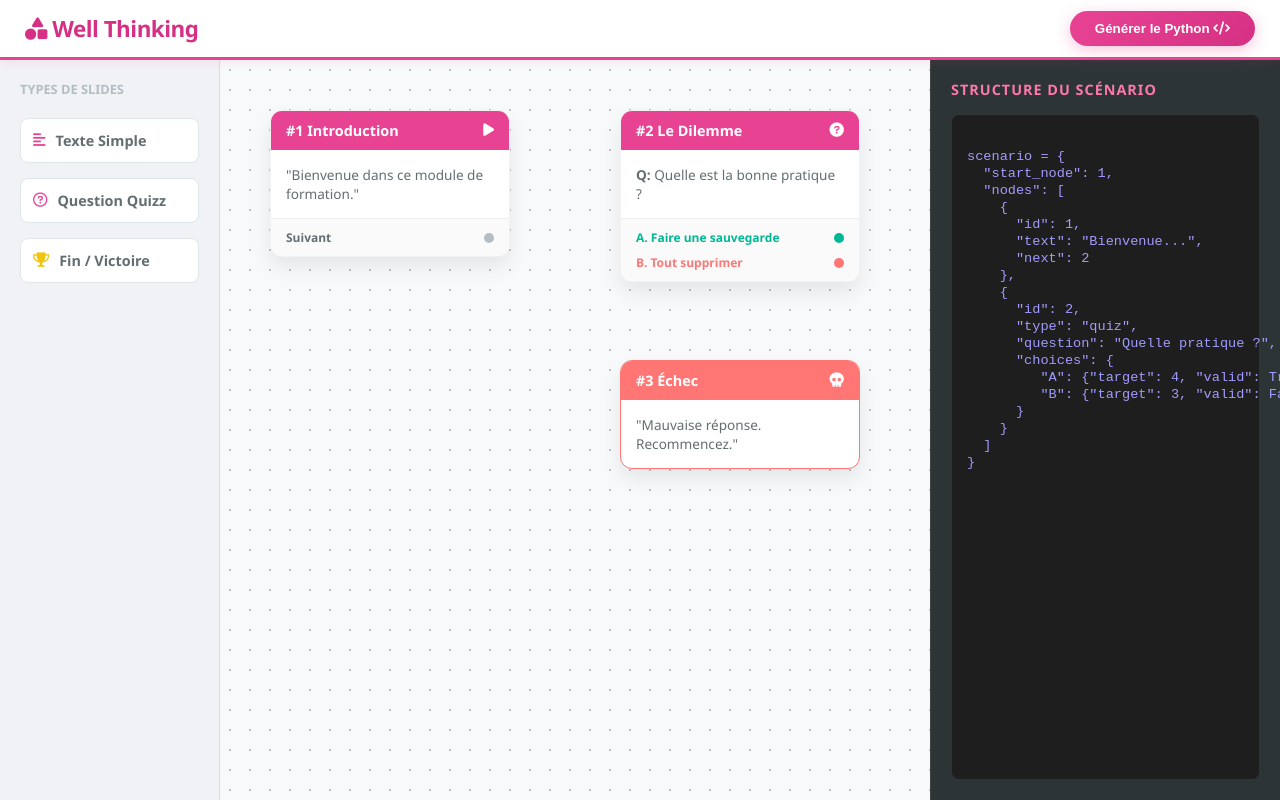
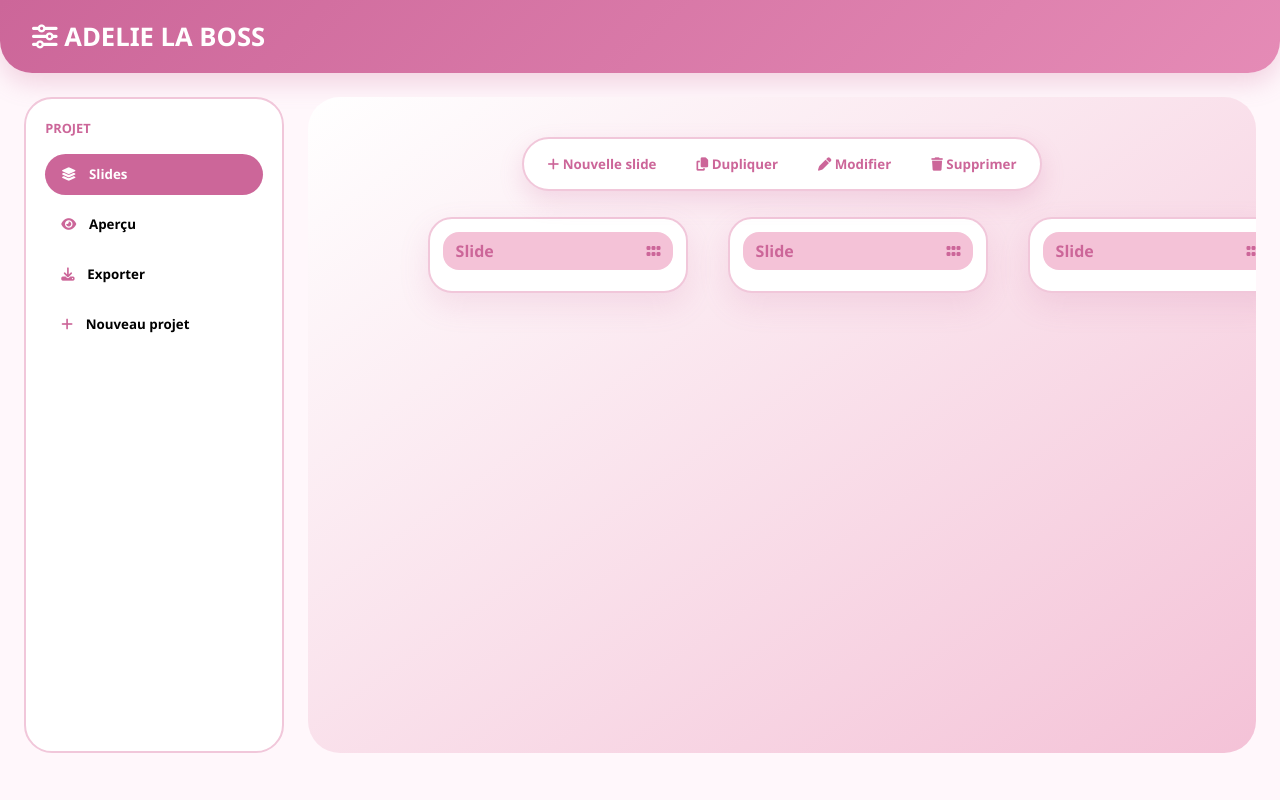
Before and after one commit to pauljn1/well-thinking, a plain HTML site: page index.html in a window 1280 px wide. Drawn offline with Linux system fonts and the light colour scheme.

Commit message:
adelie la boss

```diff
--- a/index.html
+++ b/index.html
@@ -2,107 +2,241 @@
 <html lang="fr">
 <head>
     <meta charset="UTF-8">
-    <title>Well Thinking - Slide Builder</title>
+    <title>ADELIE LA BOSS – PowerPoint Builder</title>
     <link rel="stylesheet" href="style.css">
-    <link rel="stylesheet" href="https://cdnjs.cloudflare.com/ajax/libs/font-awesome/6.0.0/css/all.min.css">
+    <link rel="stylesheet"
+          href="https://cdnjs.cloudflare.com/ajax/libs/font-awesome/6.5.0/css/all.min.css">
 </head>
 <body>
+
 <header>
-        <div class="brand">
-            <h1><i class="fa-solid fa-shapes"></i> Well Thinking</h1>
-        </div>
-        <button id="btn-generate">Générer le Python <i class="fa-solid fa-code"></i></button>
+    <h1><i class="fa-solid fa-sliders"></i> ADELIE LA BOSS</h1>
 </header>
 
 <main>
-        <section id="toolbar">
-            <div class="tool-category">Types de Slides</div>
-            <div class="draggable-item" draggable="true">
-                <i class="fa-solid fa-align-left" style="color:var(--primary-color)"></i> Texte Simple
-            </div>
-            <div class="draggable-item" draggable="true">
-                <i class="fa-regular fa-circle-question" style="color:var(--primary-color)"></i> Question Quizz
-            </div>
-            <div class="draggable-item" draggable="true">
-                <i class="fa-solid fa-trophy" style="color:#f1c40f"></i> Fin / Victoire
-            </div>
-        </section>
 
+    <!-- BARRE LATERALE -->
+    <aside id="toolbar">
+        <div class="tool-title">Projet</div>
+
+        <button class="tool-btn active">
+            <i class="fa-solid fa-layer-group"></i>
+            Slides
+        </button>
+
+        <button class="tool-btn">
+            <i class="fa-solid fa-eye"></i>
+            Aperçu
+        </button>
+
+        <button class="tool-btn">
+            <i class="fa-solid fa-download"></i>
+            Exporter
+        </button>
+
+        <button class="tool-btn" id="btn-new-project">
+            <i class="fa-solid fa-plus"></i>
+            Nouveau projet
+        </button>
+
+    </aside>
+
+    <!-- ZONE CENTRALE -->
     <section id="canvas-container">
 
-            <div class="node" style="top: 50px; left: 50px;">
-                <div class="node-header">
-                    <span>#1 Introduction</span>
-                    <i class="fa-solid fa-play"></i>
+        <!-- ACTIONS -->
+        <div id="canvas-actions">
+            <button id="btn-add"><i class="fa-solid fa-plus"></i> Nouvelle slide</button>
+            <button id="btn-duplicate"><i class="fa-solid fa-copy"></i> Dupliquer</button>
+            <button id="btn-edit"><i class="fa-solid fa-pen"></i> Modifier</button>
+            <button id="btn-delete"><i class="fa-solid fa-trash"></i> Supprimer</button>
         </div>
-                <div class="node-body">
-                    "Bienvenue dans ce module de formation."
-                </div>
-                <div class="node-ports">
-                    <div class="port">
-                        <span>Suivant</span>
-                        <div class="socket"></div> </div>
+
+        <!-- SLIDES -->
+        <div class="slide" style="top:120px; left:120px;">
+            <div class="slide-header">
+                <span>Slide </span>
+                <i class="fa-solid fa-grip"></i>
             </div>
         </div>
 
-            <div class="node" style="top: 50px; left: 400px;">
-                <div class="node-header">
-                    <span>#2 Le Dilemme</span>
-                    <i class="fa-solid fa-question-circle"></i>
-                </div>
-                <div class="node-body">
-                    <strong>Q:</strong> Quelle est la bonne pratique ?
-                </div>
-                <div class="node-ports">
-                    <div class="port">
-                        <span style="color:var(--success-color)">A. Faire une sauvegarde</span>
-                        <div class="socket success" title="Connecter vers la suite"></div>
-                    </div>
-                    <div class="port">
-                        <span style="color:var(--danger-color)">B. Tout supprimer</span>
-                        <div class="socket failure" title="Connecter vers l'échec"></div>
-                    </div>
-                </div>
+        <div class="slide" style="top:120px; left:420px;">
+            <div class="slide-header">
+                <span>Slide </span>
+                <i class="fa-solid fa-grip"></i>
             </div>
 
-            <div class="node" style="top: 300px; left: 400px; border-color: var(--danger-color)">
-                <div class="node-header" style="background: var(--danger-color)">
-                    <span>#3 Échec</span>
-                    <i class="fa-solid fa-skull"></i>
         </div>
-                <div class="node-body">
-                    "Mauvaise réponse. Recommencez."
+
+        <div class="slide" style="top:120px; left:720px;">
+            <div class="slide-header">
+                <span>Slide </span>
+                <i class="fa-solid fa-grip"></i>
             </div>
         </div>
 
     </section>
 
-        <section id="output-container">
-            <h3>Structure du Scénario</h3>
-            <pre><code id="python-output">
-scenario = {
-  "start_node": 1,
-  "nodes": [
-    {
-      "id": 1,
-      "text": "Bienvenue...",
-      "next": 2
-    },
-    {
-      "id": 2,
-      "type": "quiz",
-      "question": "Quelle pratique ?",
-      "choices": {
-         "A": {"target": 4, "valid": True},
-         "B": {"target": 3, "valid": False}
-      }
-    }
-  ]
-}
-            </code></pre>
-        </section>
 </main>
 
-    <script type="module" src="src/main.js"></script>
 </body>
 </html>
+
+<script>
+let slideCount = document.querySelectorAll(".slide").length;
+let selectedSlide = null;
+
+/* =========================
+   SELECTION DES SLIDES
+========================= */
+document.addEventListener("click", (e) => {
+    const slide = e.target.closest(".slide");
+
+    document.querySelectorAll(".slide").forEach(s => {
+        s.style.outline = "none";
+    });
+
+    if (slide) {
+        selectedSlide = slide;
+        slide.style.outline = "3px solid var(--primary)";
+    } else {
+        selectedSlide = null;
+    }
+});
+
+/* =========================
+   AJOUT SLIDE
+========================= */
+document.getElementById("btn-add").addEventListener("click", () => {
+    slideCount++;
+
+    const slide = document.createElement("div");
+    slide.className = "slide";
+    slide.style.top = "300px";
+    slide.style.left = "500spx";
+
+    slide.innerHTML = `
+        <div class="slide-header">
+            <span>Slide </span>
+            <i class="fa-solid fa-grip"></i>
+        </div>
+    `;
+
+    document.getElementById("canvas-container").appendChild(slide);
+});
+
+/* =========================
+   SUPPRESSION SLIDE
+========================= */
+document.getElementById("btn-delete").addEventListener("click", () => {
+    if (!selectedSlide) {
+        alert("Sélectionne une slide à supprimer 🙂");
+        return;
+    }
+
+    selectedSlide.remove();
+    selectedSlide = null;
+});
+
+// SUPPRESSION AVEC TOUCHE DELETE
+document.addEventListener("keydown", (e) => {
+    // Vérifie si une slide est sélectionnée
+    if (!selectedSlide) return;
+
+    // e.key peut être "Delete" ou "Backspace"
+    if (e.key === "Delete" || e.key === "Backspace") {
+        selectedSlide.remove();
+        selectedSlide = null;
+    }
+});
+/* =========================
+   DUPLIQUER LA SLIDE SELECTIONNÉE
+========================= */
+
+document.getElementById("btn-duplicate").addEventListener("click", () => {
+    if (!selectedSlide) {
+        alert("Sélectionne une slide à dupliquer 🙂");
+        return;
+    }
+
+    // Clone la slide
+    const clone = selectedSlide.cloneNode(true);
+
+    // Décaler légèrement la position pour qu'on voie le clone
+    const left = parseInt(selectedSlide.style.left || 0);
+    const top = parseInt(selectedSlide.style.top || 0);
+    clone.style.left = (left + 40) + "px";
+    clone.style.top = (top + 40) + "px";
+
+    // Ajouter le clone au canvas
+    document.getElementById("canvas-container").appendChild(clone);
+
+    // Mettre à jour la sélection pour le clone
+    document.querySelectorAll(".slide").forEach(s => s.style.outline = "none");
+    selectedSlide = clone;
+    clone.style.outline = "3px solid var(--primary)";
+});
+/* =========================
+   NOUVEAU PROJET
+========================= */
+document.getElementById("btn-new-project").addEventListener("click", () => {
+    const canvas = document.getElementById("canvas-container");
+
+    // Supprime toutes les slides
+    canvas.querySelectorAll(".slide").forEach(slide => slide.remove());
+
+    // Réinitialise la sélection
+    selectedSlide = null;
+
+    // Ajoute une slide initiale vide
+    const initialSlide = document.createElement("div");
+    initialSlide.className = "slide";
+    initialSlide.style.top = "120px";
+    initialSlide.style.left = "120px";
+    initialSlide.innerHTML = `
+        <div class="slide-header">
+            <span></span>
+            <i class="fa-solid fa-grip"></i>
+        </div>
+    `;
+    canvas.appendChild(initialSlide);
+});
+/* =========================
+   DRAG & DROP SLIDES
+========================= */
+let isDragging = false;
+let offsetX, offsetY;
+
+document.addEventListener("mousedown", (e) => {
+    const header = e.target.closest(".slide-header");
+    if (!header) return;
+
+    selectedSlide = header.parentElement;
+    isDragging = true;
+
+    const rect = selectedSlide.getBoundingClientRect();
+    offsetX = e.clientX - rect.left;
+    offsetY = e.clientY - rect.top;
+
+    selectedSlide.style.zIndex = 1000;
+});
+
+document.addEventListener("mousemove", (e) => {
+    if (!isDragging || !selectedSlide) return;
+
+    const canvas = document.getElementById("canvas-container");
+    const canvasRect = canvas.getBoundingClientRect();
+
+    selectedSlide.style.left = (e.clientX - canvasRect.left - offsetX) + "px";
+    selectedSlide.style.top = (e.clientY - canvasRect.top - offsetY) + "px";
+});
+
+document.addEventListener("mouseup", () => {
+    isDragging = false;
+    if (selectedSlide) selectedSlide.style.zIndex = "";
+});
+
+
+
+
+</script>
--- a/style.css
+++ b/style.css
@@ -1,225 +1,172 @@
-/* --- Variables & Thème --- */
-:root {
-    /* Nouvelle teinte principale : Rose moderne */
-    --primary-color: #e84393;
-    --primary-light: #fd79a8;
-    --primary-dark: #d63084;
-
-    --success-color: #00b894; /* Pour les bonnes réponses */
-    --danger-color: #ff7675;  /* Pour les mauvaises réponses */
-
-    --bg-color: #dfe6e9;      /* Gris très clair pour le fond global */
-    --sidebar-bg: #2d3436;    /* Fond sombre pour le code */
-    --panel-bg: #ffffff;      /* Fond des panneaux/noeuds */
-
-    --header-height: 60px;
-    --toolbar-width: 220px;   /* Largeur de la barre d'outils à gauche */
+/* RESET */
+* {
+    margin: 0;
+    padding: 0;
+    box-sizing: border-box;
+    font-family: "Segoe UI", Inter, sans-serif;
 }
 
-* { box-sizing: border-box; margin: 0; padding: 0; }
-
-body {
-    font-family: 'Segoe UI', 'Roboto', sans-serif;
-    background-color: var(--bg-color);
-    color: #2d3436;
-    height: 100vh;
-    display: flex;
-    flex-direction: column;
+/* VARIABLES */
+:root {
+    --primary: #cc6699;
+    --primary-soft: #f4c2d7;
+    --background: #fff7fb;
+    --panel: #ffffff;
+    --border: #f1c7da;
 }
 
-/* --- Header --- */
+/* BODY */
+body {
+    min-height: 100vh;
+    background: var(--background);
+    color: #3a2a32;
+}
+
+/* HEADER */
 header {
-    height: var(--header-height);
-    background-color: var(--panel-bg);
-    border-bottom: 3px solid var(--primary-color); /* Ligne rose distinctive */
-    display: flex;
-    align-items: center;
-    justify-content: space-between;
-    padding: 0 25px;
-    z-index: 10;
-    box-shadow: 0 2px 10px rgba(232, 67, 147, 0.1);
+    background: linear-gradient(135deg, var(--primary), #e58bb6);
+    padding: 1.2rem 2rem;
+    border-radius: 0 0 32px 32px;
+    box-shadow: 0 10px 25px rgba(204, 102, 153, 0.25);
 }
 
 header h1 {
-    font-size: 1.4rem;
-    color: var(--primary-dark);
-    font-weight: 800;
-    letter-spacing: -0.5px;
+    color: white;
+    font-size: 1.6rem;
 }
 
-#btn-generate {
-    background: linear-gradient(135deg, var(--primary-color), var(--primary-dark));
-    color: white;
-    border: none;
-    padding: 10px 25px;
-    border-radius: 50px; /* Bouton arrondi moderne */
-    font-weight: 700;
-    cursor: pointer;
-    box-shadow: 0 4px 15px rgba(232, 67, 147, 0.3);
-    transition: transform 0.2s, box-shadow 0.2s;
+/* LAYOUT */
+main {
+    display: flex;
+    height: calc(100vh - 96px);
+    gap: 1.5rem;
+    padding: 1.5rem;
 }
 
-#btn-generate:hover {
-    transform: translateY(-2px);
-    box-shadow: 0 6px 20px rgba(232, 67, 147, 0.4);
+/* TOOLBAR */
+#toolbar {
+    width: 260px;
+    background: var(--panel);
+    border-radius: 28px;
+    padding: 1.2rem;
+    border: 2px solid var(--border);
+    display: flex;
+    flex-direction: column;
+    gap: 0.6rem;
 }
 
-/* --- Layout Principal --- */
-main {
-    display: grid;
-    /* 3 Colonnes : Toolbar | Graphe (flexible) | Code */
-    grid-template-columns: var(--toolbar-width) 1fr 350px;
-    height: calc(100vh - var(--header-height));
-    overflow: hidden;
+/* TOOLBAR BUTTONS */
+.tool-title {
+    font-size: 0.8rem;
+    font-weight: 700;
+    color: var(--primary);
+    text-transform: uppercase;
+    margin-bottom: 0.5rem;
 }
 
-/* --- 1. Toolbar (Gauche) --- */
-#toolbar {
-    background-color: #f1f2f6;
-    border-right: 1px solid #dcdde1;
-    padding: 20px;
+.tool-btn {
     display: flex;
-    flex-direction: column;
-    gap: 15px;
+    align-items: center;
+    gap: 0.8rem;
+    padding: 0.7rem 1rem;
+    border-radius: 999px;
+    border: none;
+    background: #fff;
+    font-weight: 600;
+    cursor: pointer;
+    transition: all 0.2s ease;
 }
 
-.tool-category {
-    font-size: 0.8rem;
-    text-transform: uppercase;
-    color: #b2bec3;
-    font-weight: 700;
-    margin-bottom: 5px;
+.tool-btn i {
+    color: var(--primary);
 }
 
-.draggable-item {
-    background: white;
-    padding: 12px;
-    border-radius: 8px;
-    border: 1px solid #dfe6e9;
-    cursor: grab;
-    display: flex;
-    align-items: center;
-    gap: 10px;
-    font-size: 0.9rem;
-    font-weight: 600;
-    color: #636e72;
-    transition: all 0.2s;
+.tool-btn:hover {
+    background: var(--primary-soft);
+    transform: translateX(4px);
 }
 
-.draggable-item:hover {
-    border-color: var(--primary-light);
-    color: var(--primary-color);
-    box-shadow: 0 2px 5px rgba(0,0,0,0.05);
+.tool-btn.active {
+    background: var(--primary);
+    color: white;
 }
 
-/* --- 2. Zone du Graphe (Centre) --- */
-#canvas-container {
-    background-color: #f7f9fa;
-    position: relative;
-    overflow: hidden;
-    /* Motif pointillé */
-    background-image: radial-gradient(#bdc3c7 1px, transparent 1px);
-    background-size: 20px 20px;
+.tool-btn.active i {
+    color: white;
 }
 
-/* --- Style des Nœuds (Diapositives) --- */
-.node {
-    background: white;
-    width: 240px;
-    border-radius: 12px;
-    box-shadow: 0 10px 20px rgba(0,0,0,0.08);
-    position: absolute;
-    display: flex;
-    flex-direction: column;
-    overflow: hidden;
-    border: 1px solid rgba(0,0,0,0.05);
-    transition: box-shadow 0.2s;
+/* CANVAS */
+#canvas-container {
+    flex: 1;
+    position: relative;
+    background: linear-gradient(145deg, #ffffff, var(--primary-soft));
+    border-radius: 32px;
+    padding: 2.5rem;
+    overflow: auto;
 }
 
-.node:hover {
-    box-shadow: 0 15px 30px rgba(232, 67, 147, 0.15);
-    border-color: var(--primary-light);
+/* ACTION BAR */
+#canvas-actions {
+    position: sticky;
+    top: 0;
+    margin: 0 auto 2rem;
+    width: fit-content;
+    background: white;
+    padding: 0.5rem;
+    border-radius: 999px;
+    display: flex;
+    gap: 0.5rem;
+    border: 2px solid var(--border);
+    box-shadow: 0 10px 25px rgba(204, 102, 153, 0.2);
+    z-index: 10;
 }
 
-/* En-tête du nœud (Titre) */
-.node-header {
-    background: var(--primary-color);
-    color: white;
-    padding: 10px 15px;
-    font-size: 0.9rem;
-    font-weight: 700;
+#canvas-actions button {
+    border: none;
+    background: transparent;
+    padding: 0.5rem 1rem;
+    border-radius: 999px;
+    font-weight: 600;
+    color: var(--primary);
+    cursor: pointer;
+}
+
+#canvas-actions button:hover {
+    background: var(--primary-soft);
+}
+
+/* SLIDES */
+.slide {
+    position: absolute;
+    width: 260px;
+    background: white;
+    border-radius: 24px;
+    border: 2px solid var(--border);
+    box-shadow: 0 12px 30px rgba(204, 102, 153, 0.15);
+    padding: 0.8rem;
+}
+
+/* SLIDE HEADER */
+.slide-header {
     display: flex;
     justify-content: space-between;
     align-items: center;
+    background: var(--primary-soft);
+    border-radius: 16px;
+    padding: 0.5rem 0.8rem;
+    font-weight: 700;
+    color: var(--primary);
+    margin-bottom: 0.5rem;
+    cursor: grab;
 }
 
-/* Corps du nœud (Contenu) */
-.node-body {
-    padding: 15px;
-    font-size: 0.85rem;
-    color: #636e72;
-    line-height: 1.4;
+/* SLIDE BODY */
+.slide-body h3 {
+    font-size: 1rem;
+    margin-bottom: 0.3rem;
 }
 
-/* Pied du nœud (Connecteurs/Sorties) */
-.node-ports {
-    background: #fafafa;
-    padding: 10px 15px;
-    border-top: 1px solid #eee;
-    display: flex;
-    flex-direction: column;
-    gap: 8px;
+.slide-body p {
+    font-size: 0.85rem;
+    opacity: 0.85;
 }
-
-.port {
-    display: flex;
-    justify-content: space-between;
-    align-items: center;
-    font-size: 0.75rem;
-    font-weight: 600;
-    color: #636e72;
-}
-
-/* Le petit cercle qui sert de connecteur */
-.socket {
-    width: 10px;
-    height: 10px;
-    background: #b2bec3;
-    border-radius: 50%;
-    cursor: crosshair;
-    transition: background 0.2s;
-}
-
-.socket:hover { background: var(--primary-color); transform: scale(1.2); }
-.socket.success { background: var(--success-color); }
-.socket.failure { background: var(--danger-color); }
-
-
-/* --- 3. Zone de Code (Droite) --- */
-#output-container {
-    background-color: var(--sidebar-bg);
-    color: #dfe6e9;
-    padding: 20px;
-    display: flex;
-    flex-direction: column;
-    border-left: 1px solid #444;
-}
-
-#output-container h3 {
-    color: var(--primary-light);
-    margin-bottom: 15px;
-    font-size: 0.9rem;
-    text-transform: uppercase;
-    letter-spacing: 1px;
-}
-
-pre {
-    background: #1e1e1e;
-    padding: 15px;
-    border-radius: 8px;
-    border: 1px solid #333;
-    font-family: 'Consolas', monospace;
-    font-size: 0.85rem;
-    color: #a29bfe; /* Code légèrement violet */
-    flex-grow: 1;
-}
```
Lines whose indentation alone changed are shown as unchanged.
